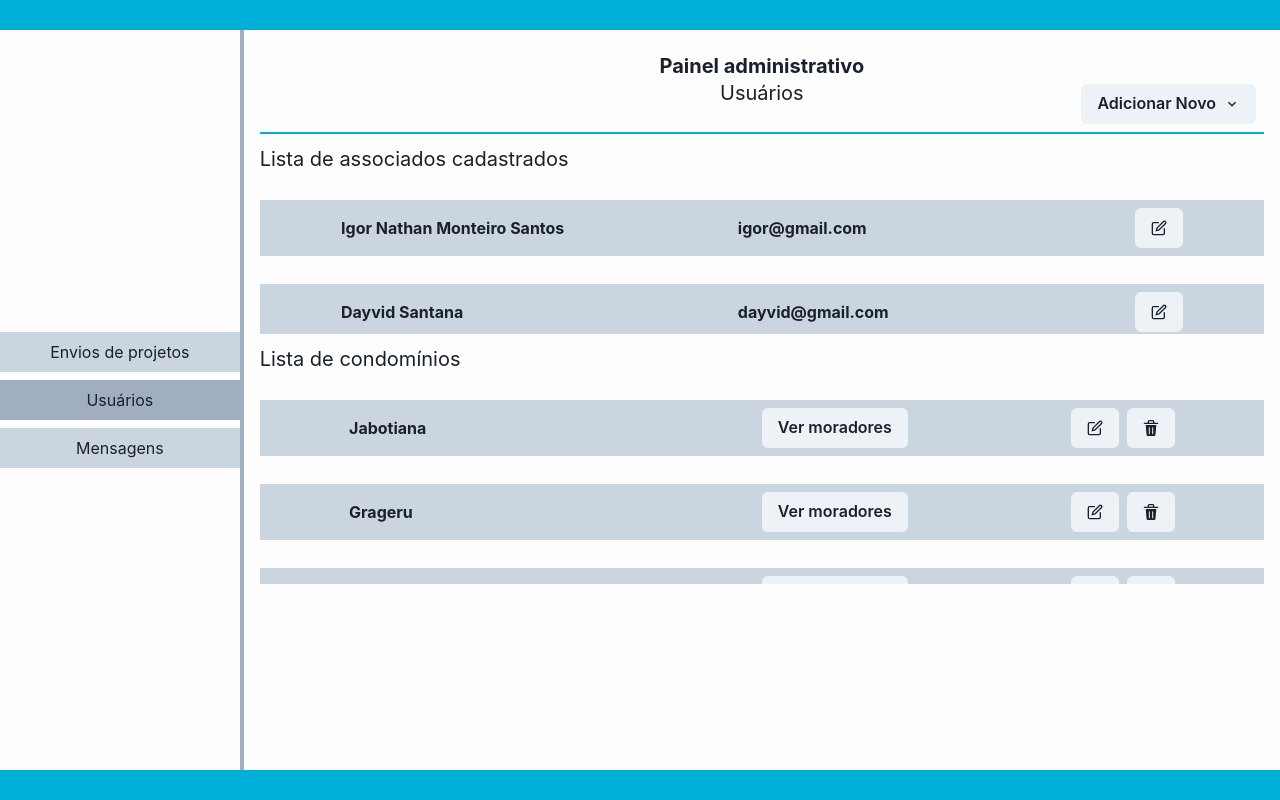
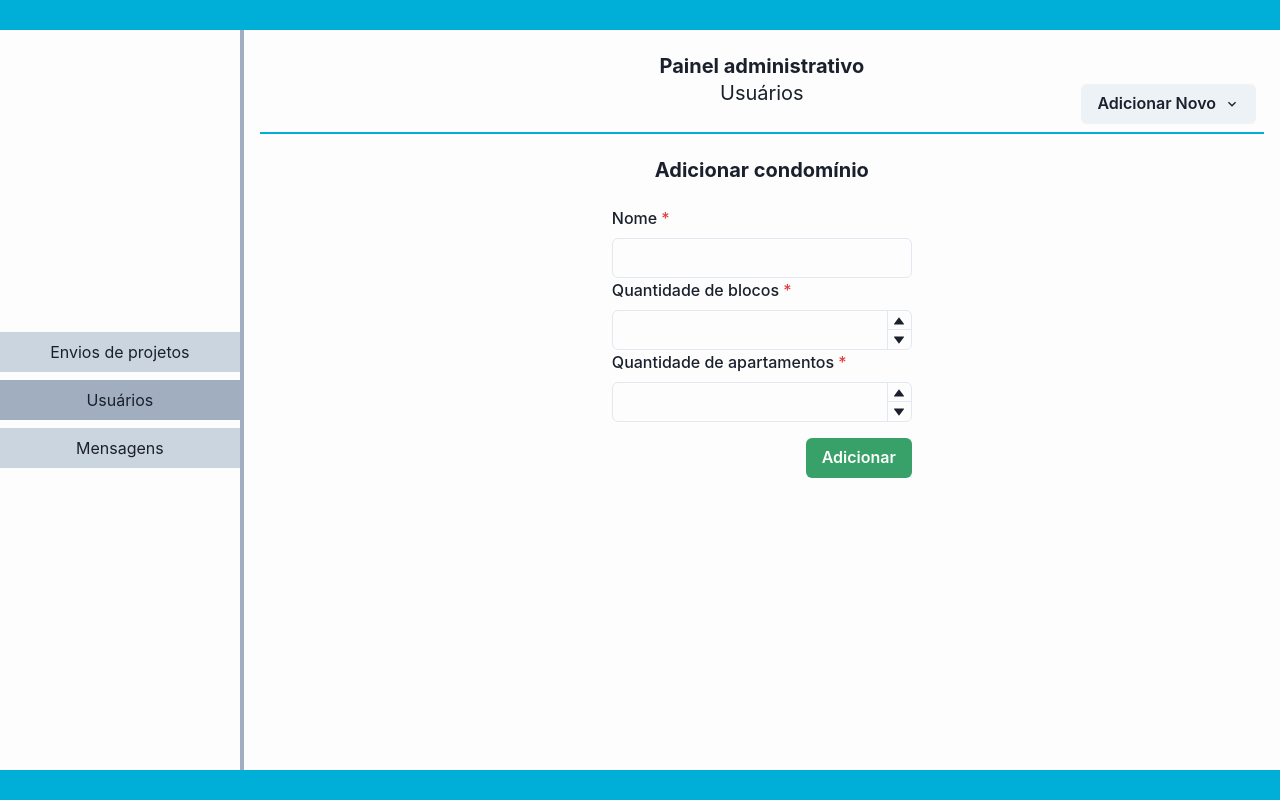
Before and after one commit to TYTO-code/Condominium, a React (Vite) app: page / in a window 1280 px wide. Both pictures are taken after a click on the tab "Usuários". Built offline with nearby package versions, Linux system fonts and the light colour scheme.

Commit message:
feat: add structure TabUsers

```diff
--- /dev/null
+++ b/src/components/CreateAdm/index.tsx
@@ -0,0 +1,49 @@
+import {
+  Button,
+  Center,
+  Flex,
+  FormControl,
+  FormLabel,
+  Heading,
+  Input
+} from '@chakra-ui/react';
+
+interface CreateAdmProps {
+  children?: JSX.Element;
+}
+function CreateAdm({ children }: CreateAdmProps): JSX.Element {
+  return (
+    <Flex align="center" justify="center" direction="column">
+      <Center flexDirection="column" width="300px">
+        <Heading my={6} as="h4" size="md">
+          Adicionar administrador
+        </Heading>
+        <FormControl isRequired>
+          <FormLabel>Nome</FormLabel>
+          <Input type="text" />
+        </FormControl>
+        <FormControl isRequired>
+          <FormLabel>Sobrenome</FormLabel>
+          <Input type="text" />
+        </FormControl>
+        <FormControl isRequired>
+          <FormLabel>Função</FormLabel>
+          <Input type="text" />
+        </FormControl>
+        <FormControl isRequired>
+          <FormLabel>Email</FormLabel>
+          <Input type="email" />
+        </FormControl>
+        <FormControl isRequired>
+          <FormLabel>Senha</FormLabel>
+          <Input type="password" />
+        </FormControl>
+        <Button alignSelf="end" mt={4} colorScheme="green" type="submit">
+          Adicionar
+        </Button>
+      </Center>
+    </Flex>
+  );
+}
+
+export default CreateAdm;
--- /dev/null
+++ b/src/components/CreateCondominium/index.tsx
@@ -0,0 +1,58 @@
+import {
+  Button,
+  Center,
+  Flex,
+  FormControl,
+  FormLabel,
+  Heading,
+  Input,
+  NumberDecrementStepper,
+  NumberIncrementStepper,
+  NumberInput,
+  NumberInputField,
+  NumberInputStepper
+} from '@chakra-ui/react';
+
+interface CreateCondominiumProps {
+  children?: JSX.Element;
+}
+function CreateCondominium({ children }: CreateCondominiumProps): JSX.Element {
+  return (
+    <Flex align="center" justify="center" direction="column">
+      <Center flexDirection="column" width="300px">
+        <Heading my={6} as="h4" size="md">
+          Adicionar condomínio
+        </Heading>
+        <FormControl isRequired>
+          <FormLabel>Nome</FormLabel>
+          <Input type="text" />
+        </FormControl>
+        <FormControl isRequired>
+          <FormLabel>Quantidade de blocos</FormLabel>
+          <NumberInput max={50} min={10}>
+            <NumberInputField />
+            <NumberInputStepper>
+              <NumberIncrementStepper />
+              <NumberDecrementStepper />
+            </NumberInputStepper>
+          </NumberInput>
+        </FormControl>
+        <FormControl isRequired>
+          <FormLabel>Quantidade de apartamentos</FormLabel>
+          <NumberInput max={50} min={10}>
+            <NumberInputField />
+            <NumberInputStepper>
+              <NumberIncrementStepper />
+              <NumberDecrementStepper />
+            </NumberInputStepper>
+          </NumberInput>
+        </FormControl>
+        <Button alignSelf="end" mt={4} colorScheme="green" type="submit">
+          Adicionar
+        </Button>
+      </Center>
+    </Flex>
+  );
+}
+
+export default CreateCondominium;
--- /dev/null
+++ b/src/components/TabUsers/index.tsx
@@ -0,0 +1,77 @@
+import { useState } from 'react';
+
+import { ChevronDownIcon } from '@chakra-ui/icons';
+import {
+  Button,
+  Center,
+  Flex,
+  Menu,
+  MenuButton,
+  MenuItem,
+  MenuList,
+  Stack,
+  Text
+} from '@chakra-ui/react';
+
+import ADMInfosBox from '../ADMInfosBox';
+import CondominiumBox from '../CondominiumBox';
+import CreateAdm from '../CreateAdm';
+import CreateCondominium from '../CreateCondominium';
+import PanelHeader from '../PanelHeader';
+
+function TabUsers(): JSX.Element {
+  const [isAddAdmModal, setIsAddAdmModal] = useState(true);
+  const [isAddCondominiumModal, setIsAddCondominiumModal] = useState(false);
+
+  function handleOpenAddAdmModal(): void {
+    setIsAddAdmModal(true);
+    setIsAddCondominiumModal(false);
+  }
+
+  function handleOpenAddCondominiumModal(): void {
+    setIsAddCondominiumModal(true);
+    setIsAddAdmModal(false);
+  }
+  return (
+    <Flex direction="column" h="100%">
+      <PanelHeader title="Painel administrativo" subtitle="Usuários">
+        <Menu>
+          <MenuButton as={Button} rightIcon={<ChevronDownIcon />}>
+            Adicionar Novo
+          </MenuButton>
+          <MenuList>
+            <MenuItem onClick={() => handleOpenAddAdmModal()}>
+              Associado
+            </MenuItem>
+            <MenuItem onClick={() => handleOpenAddCondominiumModal()}>
+              Condomínio
+            </MenuItem>
+          </MenuList>
+        </Menu>
+      </PanelHeader>
+      <CreateCondominium />
+      {/* <Center h="50px" gap={2} alignSelf="start">
+        <Text fontSize="xl">Lista de associados cadastrados</Text>
+      </Center>
+      <Stack h="150px" spacing={3} overflowY="auto">
+        <ADMInfosBox
+          name="Igor Nathan Monteiro Santos"
+          email="igor@gmail.com"
+        />
+        <ADMInfosBox name="Dayvid Santana" email="dayvid@gmail.com" />
+        <ADMInfosBox name="Breno Andrade" email="breno@gmail.com" />
+      </Stack>
+      <Center h="50px" gap={2} alignSelf="start">
+        <Text fontSize="xl">Lista de condomínios</Text>
+      </Center>
+      <Stack h="200px" spacing={3} overflowY="auto">
+        <CondominiumBox name="Jabotiana" />
+        <CondominiumBox name="Grageru" />
+        <CondominiumBox name="Rosa Elze" />
+        <CondominiumBox name="Jardins" />
+      </Stack> */}
+    </Flex>
+  );
+}
+
+export default TabUsers;
--- a/src/pages/ADMPanel/index.tsx
+++ b/src/pages/ADMPanel/index.tsx
@@ -1,4 +1,3 @@
-import { ChevronDownIcon } from '@chakra-ui/icons';
 import {
   Center,
   Flex,
@@ -8,18 +7,12 @@ import {
   TabPanel,
   TabPanels,
   Tabs,
-  Text,
-  Menu,
-  MenuButton,
-  MenuList,
-  MenuItem,
-  Button
+  Text
 } from '@chakra-ui/react';
 
-import ADMInfosBox from '../../components/ADMInfosBox';
-import CondominiumBox from '../../components/CondominiumBox';
 import PanelHeader from '../../components/PanelHeader';
 import PendingProjectBox from '../../components/PendingProjectBox';
+import TabUsers from '../../components/TabUsers';
 
 function ADMPanel(): JSX.Element {
   return (
@@ -79,39 +72,7 @@ function ADMPanel(): JSX.Element {
             </Flex>
           </TabPanel>
           <TabPanel h="100%">
-            <Flex direction="column" h="100%">
-              <PanelHeader title="Painel administrativo" subtitle="Usuários">
-                <Menu>
-                  <MenuButton as={Button} rightIcon={<ChevronDownIcon />}>
-                    Adicionar Novo
-                  </MenuButton>
-                  <MenuList>
-                    <MenuItem>Associado</MenuItem>
-                    <MenuItem>Condomínio</MenuItem>
-                  </MenuList>
-                </Menu>
-              </PanelHeader>
-              <Center h="50px" gap={2} alignSelf="start">
-                <Text fontSize="xl">Lista de associados cadastrados</Text>
-              </Center>
-              <Stack h="150px" spacing={3} overflowY="auto">
-                <ADMInfosBox
-                  name="Igor Nathan Monteiro Santos"
-                  email="igor@gmail.com"
-                />
-                <ADMInfosBox name="Dayvid Santana" email="dayvid@gmail.com" />
-                <ADMInfosBox name="Breno Andrade" email="breno@gmail.com" />
-              </Stack>
-              <Center h="50px" gap={2} alignSelf="start">
-                <Text fontSize="xl">Lista de condomínios</Text>
-              </Center>
-              <Stack h="200px" spacing={3} overflowY="auto">
-                <CondominiumBox name="Jabotiana" />
-                <CondominiumBox name="Grageru" />
-                <CondominiumBox name="Rosa Elze" />
-                <CondominiumBox name="Jardins" />
-              </Stack>
-            </Flex>
+            <TabUsers />
           </TabPanel>
           <TabPanel h="100%">
             <h1>Mensagens</h1>
```
